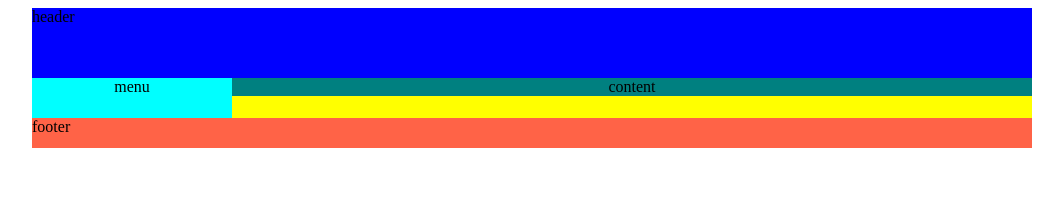
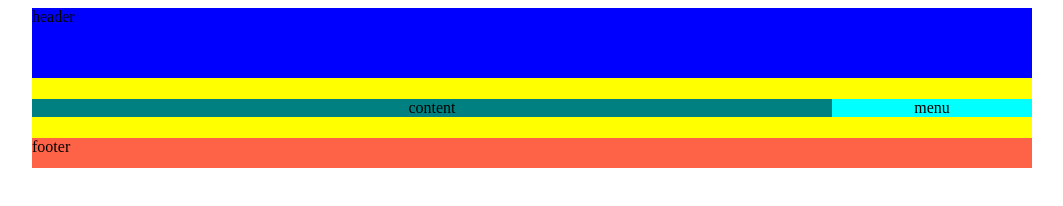
Before and after one commit to Yairandrey/claseModeloCajas, a plain HTML site: page index.html in a window 1280 px wide. Shown: the whole page, without its empty margins (108-1171 px from the left). Drawn offline with Linux system fonts and the light colour scheme.

Commit message:
Posicionamiento con FlexBox

```diff
--- a/estilos.css
+++ b/estilos.css
@@ -8,24 +8,24 @@
 }
 .container{
     background-color: yellow;
-    overflow: hidden;
+    display:flex;
+    height: 60px;
+    align-items: center;
+    flex-direction: row-reverse;
 }
 .menu{
     background-color: aqua;
     width: 20%;
-    float:left;
     text-align: center;
-    height: 40px;
+
 }
 
 .content{
     background-color: teal;
     width: 80%;
-    float:left;
     text-align: center;
 }
 .footer{
-    clear:both;
     background-color: tomato;
     height: 30px;
 }
--- a/index.html
+++ b/index.html
@@ -5,7 +5,7 @@
     <meta charset="UTF-8">
     <meta http-equiv="X-UA-Compatible" content="IE=edge">
     <meta name="viewport" content="width=device-width, initial-scale=1.0">
-    <title>Posicionamiento usando FLOAT</title>
+    <title>Posicionamiento usando FLEXBOX</title>
     <link rel="stylesheet" href="estilos.css">
 </head>
 
```
